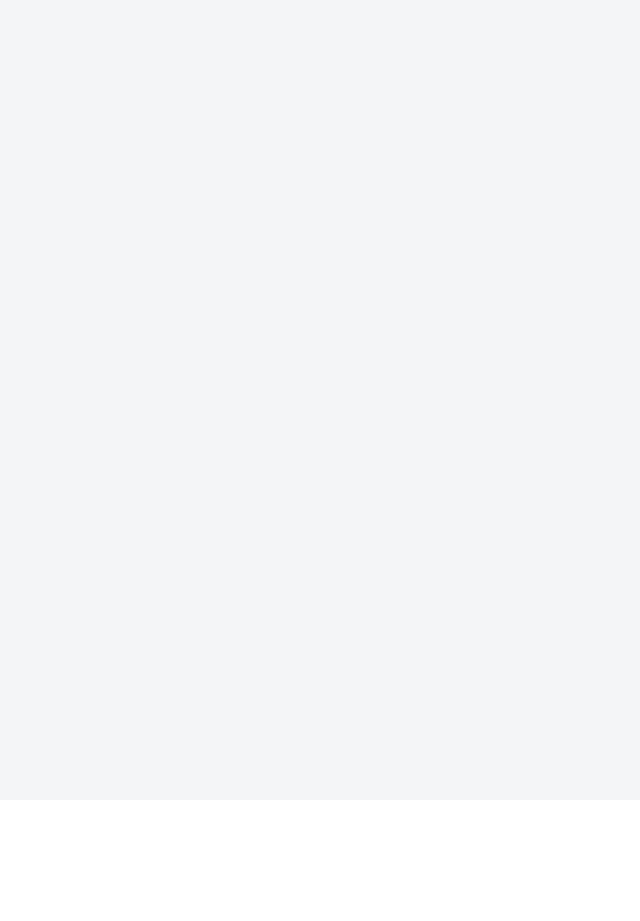
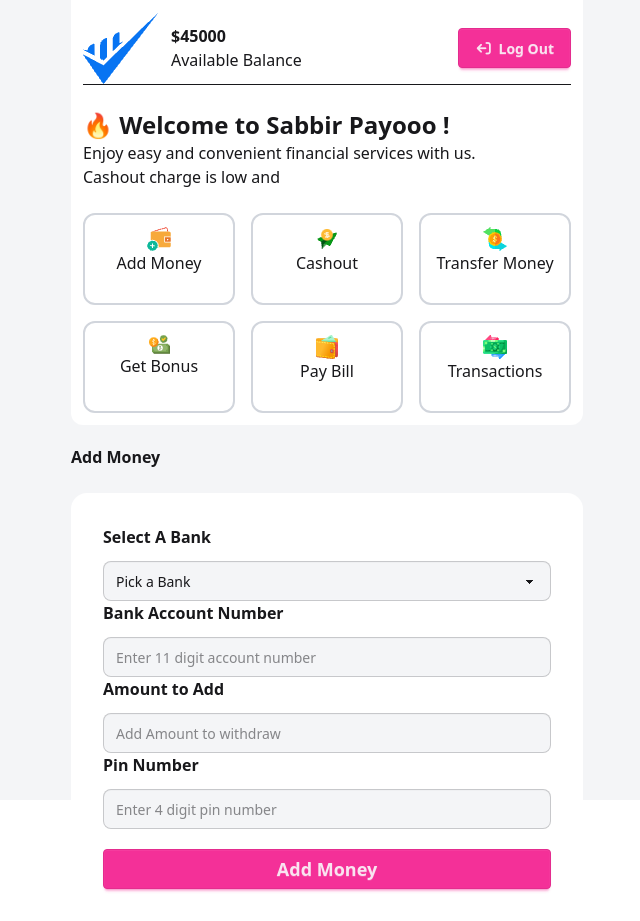
Before and after one commit to sabbirtanvir13/mobile-app, a plain HTML site: page main.html in a window 1280 px wide. Shown: the whole page, without its empty margins (313-953 px from the left). Before the commit the page ends 800 px from the top, so only its background shows below. Drawn offline with nearby package versions, Linux system fonts and the light colour scheme.

Commit message:
Add new feature for user

```diff
--- a/main.html
+++ b/main.html
@@ -8,8 +8,106 @@
             <!-- tailwind css or dasiy cnd -->
     <link href="https://cdn.jsdelivr.net/npm/daisyui@5" rel="stylesheet" type="text/css" />
     <script src="https://cdn.jsdelivr.net/npm/@tailwindcss/browser@4"></script>
+   <!-- font cdn -->
+     <link rel="stylesheet" href="https://cdnjs.cloudflare.com/ajax/libs/font-awesome/7.0.0/css/all.min.css" integrity="sha512-DxV+EoADOkOygM4IR9yXP8Sb2qwgidEmeqAEmDKIOfPRQZOWbXCzLC6vjbZyy0vPisbH2SyW27+ddLVCN+OMzQ==" crossorigin="anonymous" referrerpolicy="no-referrer" />
 </head>
 <body class="bg-[#f4f5f7]  h-[100vh] ">
+    <div class="max-w-lg mx-auto bg-white rounded-b-xl p-3">
+        <div  class="min-h[50px] flex justify-between items-center  border-b-1" >
+       <div class="flex items-center">
 
+       <img src="./assets/Group.png" alt="" class="min-h[50px]">
+       <div class="ml-3">
+         <h1 class="font-bold"> $<span id="available-balance">45000 </span></h1>
+         <p>Available Balance</p>
+       </div>
+   </div>
+
+   <div>
+    <button class="btn btn-secondary"> <i class="fa-solid fa-arrow-right-from-bracket rotate-180"></i>Log Out</button>
+
+   </div>
+
+    </div>
+
+
+    <div class=" mt-[24px]">
+        <h1 class="text-2xl font-bold">🔥 Welcome to Sabbir Payooo !</h1>
+        <p>Enjoy easy and convenient financial services with us. <br> Cashout charge is low and </p>
+    </div>
+
+    <div class=" h-[200px]  text-center grid grid-cols-3 gap-4 mt-[24px]">
+    <div class="bg-white p-3 rounded-xl border-2 border-gray-300   ">
+        <img src="./assets/wallet1.png" alt="" class="mx-auto">
+        <h2>Add Money</h2>
+    </div>
+    <div class="bg-white p-3 rounded-xl border-2 border-gray-300">
+        <img src="./assets/send1.png" alt="" class="mx-auto">
+        <h2 >Cashout</h2>
+    </div>
+    <div class="bg-white p-3 rounded-xl border-2 border-gray-300 ">
+        <img src="./assets/money1.png" alt="" class="mx-auto">
+        <h2 >Transfer Money</h2>
+    </div>
+    <div class="bg-white p-3 rounded-xl border-2 border-gray-300">
+        <img src="./assets/bonus1.png" alt="" class="mx-auto">
+        <h2>Get Bonus</h2>
+    </div>
+    <div class="bg-white p-3 rounded-xl  border-2 border-gray-300">
+        <img src="./assets/purse1.png" alt="" class="mx-auto">
+        <h2 >Pay Bill</h2>
+    </div>
+    <div class="bg-white p-3 rounded-xl border-2 border-gray-300 ">
+        <img src="./assets/transaction1.png" alt="" class="mx-auto">
+        <h2 >Transactions</h2>
+    </div>
+
+    </div>
+    </div>
+
+    <div class="all-form max-w-lg mx-auto">
+        <!-- add money -->
+         <div >
+            <h1 class=" mt-5 font-bold">Add Money</h1>
+            <br>
+            <form action="" class=" bg-white rounded-2xl p-8">
+                <div >
+                    <h1 class="font-bold">Select A Bank</h1>
+                    <select id="bank" class="select  bg-[#f4f5f7]  rounded-lg mt-3 w-full">
+                 <option >Pick a Bank</option>
+                 <option>Islami Bank</option>
+                   <option>Jonota Bank</option>
+                   <option>Sonali Bank</option>
+              </select>
+                </div>
+                <div >
+             <label for="" class="font-bold mt-4 ">Bank Account Number</label>
+                 <br>
+               <input type="text" id="account-number" placeholder="Enter 11 digit account number" class="input
+               bg-[#f4f5f7]  rounded-lg mt-3 w-full" />
+                </div>
+
+                <div>
+                    <label for=""  class="font-bold ">Amount to Add</label>
+                 <br>
+               <input type="text" id="add-amount" placeholder="Add Amount to withdraw" class="input
+               bg-[#f4f5f7]  rounded-lg mt-3 w-full" />
+            </div>
+                <div>
+                    <label for="" class="font-bold ">Pin Number</label>
+                 <br>
+               <input type="text" id="add-pin" placeholder="Enter 4 digit pin number" class="input
+               bg-[#f4f5f7]  rounded-lg mt-3 w-full" />
+            </div>
+
+            <button id="add-money-btn" type="button" class="btn btn-secondary w-full mt-5 text-[18px]">Add Money</button>
+
+            </form>
+         </div>
+
+    </div>
+
+
+    <script src="main.js"></script>
 </body>
 </html>
--- /dev/null
+++ b/main.js
@@ -0,0 +1,20 @@
+
+const validpin=1234
+ document.getElementById('add-money-btn')
+ .addEventListener('click', function(e) {
+  e.preventDefault();
+  const Bank = document.getElementById('bank').value;
+  const accountnumber = document.getElementById('account-number').value;
+  const addamount = parseInt(document.getElementById('add-amount').value);
+  const addpin = parseInt(document.getElementById('add-pin').value);
+  const availableBalance = parseInt(document.getElementById('available-balance').innerText);
+  if(accountnumber.length <11){
+    alert('please provied valid account number')
+    return;
+  }
+  if(addpin!=validpin){
+    alert('please provied valid pin number')
+  }
+  const totalnewbalance = addamount + availableBalance;
+  document.getElementById('available-balance').innerText = totalnewbalance;
+})
--- a/script.js
+++ b/script.js
@@ -15,7 +15,8 @@ document.getElementById('login-btn')
 
     if (mobileNumberConvertor === mobileNumber && pinNumberConvertor === pinNumber) {
        window.location.href="./main.html"
-    } else {
-        console.log("invalid");
+    }
+    else{
+     console.log('invalid')
     }
 });
```
Also changed, not shown: index.html (+11 -0 lines).
